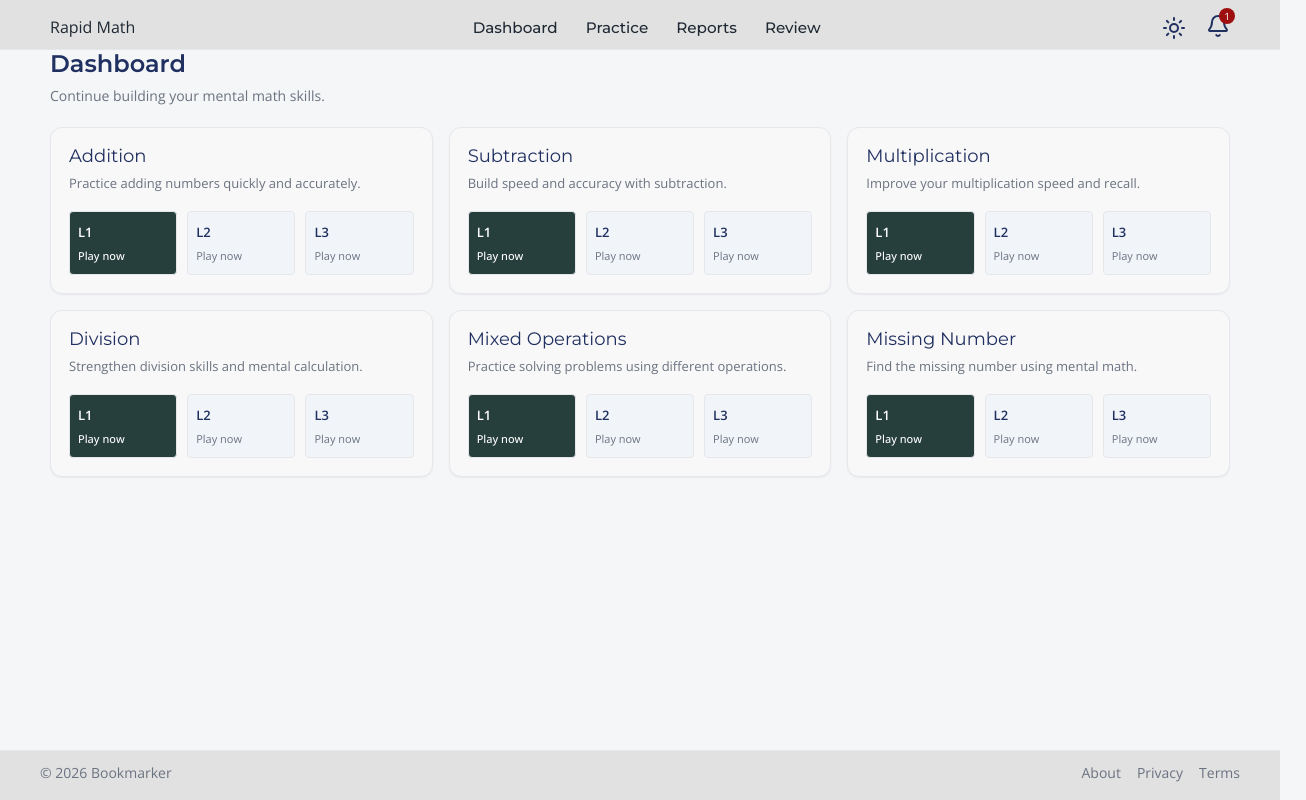
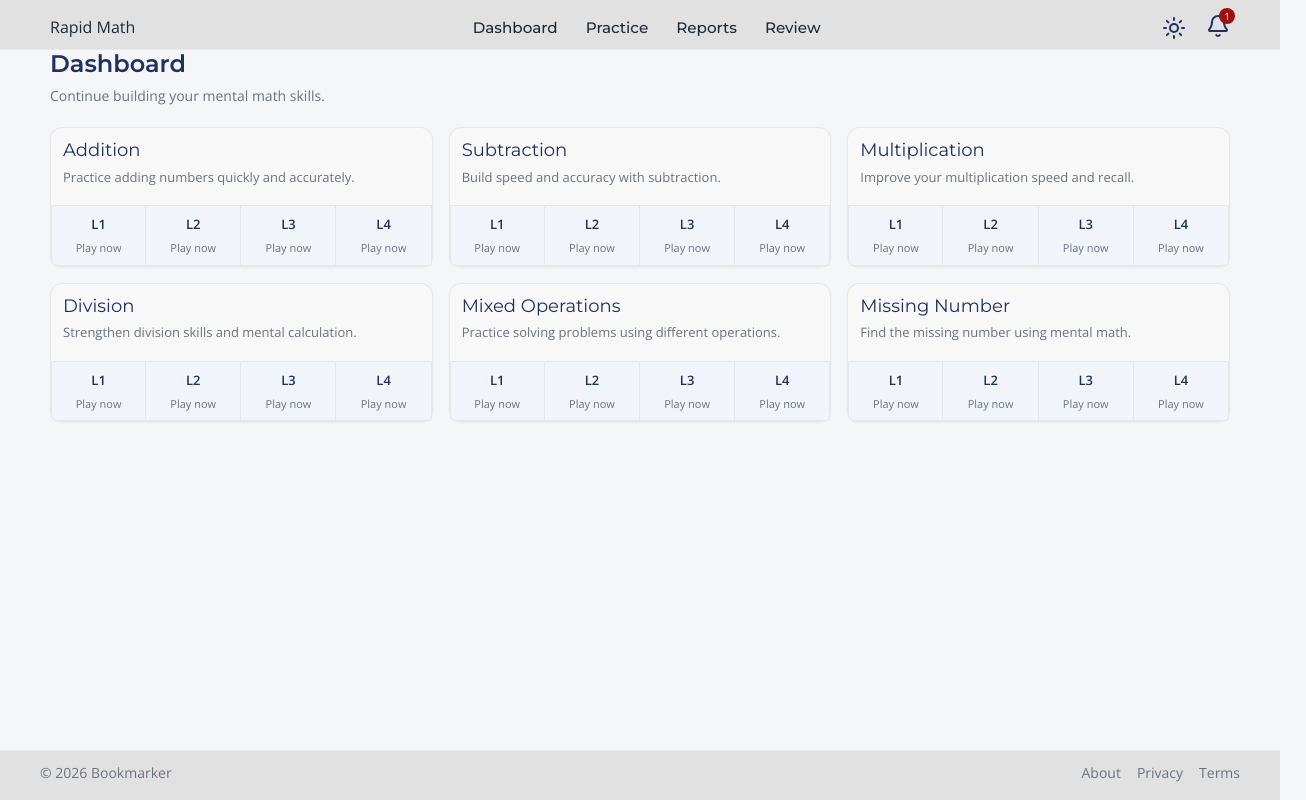
Before and after one commit to shankris/rapidMath, a Next.js app: page / in a window 1280 px wide. Shown: the whole page, 1306 px wide, since content can reach past the window. Built offline with nearby package versions, Linux system fonts and the light colour scheme.

Commit message:
Add - Levlels 1 to 4 on Desktop

```diff
--- a/src/components/Dashboard/Dashboard.jsx
+++ b/src/components/Dashboard/Dashboard.jsx
@@ -111,7 +111,7 @@ export default function Dashboard() {
                   <Link
                     key={level.level}
                     href={`/practice/${operation.operation}/${level.level}`}
-                    className={`${styles.level} ${level.level === 1 ? styles.recommended : ""}`}
+                    className={styles.level}
                   >
                     <span className={styles.levelNumber}>L{level.level}</span>
 
--- a/src/components/Dashboard/Dashboard.module.css
+++ b/src/components/Dashboard/Dashboard.module.css
@@ -44,8 +44,11 @@
 -------------------------------------------------- */
 
 .operationCard {
-  padding: 18px;
+  display: flex;
+  flex-direction: column;
   min-width: 0;
+  /* padding: 18px; */
+  overflow: visible;
 }
 
 .operationHeader h2 {
@@ -53,6 +56,7 @@
   font-size: 18px;
   font-weight: 400;
   color: var(--headingCol);
+  padding: 12px 12px 0;
 }
 
 .operationHeader p {
@@ -60,6 +64,7 @@
   font-size: 13px;
   line-height: 1.5;
   color: var(--mutedColor);
+  padding: 0px 12px;
 }
 
 /* --------------------------------------------------
@@ -68,9 +73,9 @@
 
 .levels {
   display: grid;
-  grid-template-columns: repeat(3, minmax(0, 1fr));
-  gap: 10px;
-  margin-top: 18px;
+  grid-template-columns: repeat(4, minmax(0, 1fr));
+  margin-top: auto;
+  padding-top: 18px;
 }
 
 .level {
@@ -78,10 +83,11 @@
   display: flex;
   flex-direction: column;
   justify-content: center;
-  min-height: 64px;
+  min-width: 0;
+  min-height: 60px;
   padding: 8px;
   border: 1px solid var(--borderColor);
-  border-radius: 4px;
+  border-radius: 0;
   text-decoration: none;
   background: var(--surfaceAlt);
   transition:
@@ -90,12 +96,23 @@
     transform 150ms ease;
 }
 
+.level:first-child {
+  border-radius: 0px 0 0 6px;
+}
+
+.level:last-child {
+  border-radius: 0 0px 4px 0;
+}
+
+.level+.level {
+  border-left: 0;
+}
+
 .level:hover {
-  border-color: var(--accentColor);
+  /* border-color: var(--accentColor); */
   transform: translateY(-1px);
   z-index: 10;
 }
-
 
 /* --------------------------------------------------
    Level Link States
@@ -117,59 +134,58 @@
   font-size: 13px;
   font-weight: 600;
   color: var(--headingCol);
+  text-align: center;
 }
 
 .levelPlaceholder {
   margin-top: 4px;
   font-size: 11px;
   color: var(--mutedColor);
+  white-space: nowrap;
+  overflow: hidden;
+  text-overflow: ellipsis;
+  text-align: center;
 }
 
 /* --------------------------------------------------
    Responsive Layout
 -------------------------------------------------- */
 
+@media (max-width: 900px) {
+  .operations {
+    grid-template-columns: repeat(2, minmax(0, 1fr));
+  }
+}
+
 @media (max-width: 768px) {
   .operations {
     grid-template-columns: 1fr;
-  }
-
-  .levels {
-    grid-template-columns: repeat(3, minmax(0, 1fr));
   }
 }
 
 @media (max-width: 480px) {
   .levels {
-    grid-template-columns: 1fr;
+    grid-template-columns: repeat(2, minmax(0, 1fr));
+  }
+
+  .level:first-child {
+    border-radius: 4px 0 0 0;
+  }
+
+  .level:nth-child(2) {
+    border-radius: 0 4px 0 0;
+  }
+
+  .level:nth-child(3) {
+    border-left: 1px solid var(--borderColor);
+    border-radius: 0 0 0 4px;
+  }
+
+  .level:last-child {
+    border-radius: 0 0 4px 0;
   }
 }
 
-/* --------------------------------------------------
-   Recommended Level
--------------------------------------------------- */
-
-.recommended {
-  background: var(--tab2Bg);
-  color: var(--tab2Txt);
-}
-
-.recommended:hover {
-  border-color: var(--headingCol);
-}
-
-.recommended .levelNumber {
-  color: var(--tab2Txt);
-}
-
-.recommended .levelPlaceholder {
-  color: var(--text-primary);
-  font-weight: 500;
-}
-
-.recommended:hover {
-  border-color: var(--headingCol);
-}
 
 /* --------------------------------------------------
    Level Default Content
@@ -233,23 +249,18 @@
   left: 50%;
   top: calc(100% + 8px);
   z-index: 20;
-
   display: flex;
   align-items: stretch;
   gap: 0;
-
   min-width: 250px;
   padding: 10px 12px;
-
   border: 1px solid var(--borderColor);
   border-radius: 8px;
   background: var(--surfaceColor);
   box-shadow: var(--shadow-md);
-
   opacity: 0;
   visibility: hidden;
   pointer-events: none;
-
   transform: translate(-50%, -4px);
   transition:
     opacity 150ms ease,
--- a/src/components/Dashboard/dashboardData.json
+++ b/src/components/Dashboard/dashboardData.json
@@ -3,168 +3,36 @@
     "operation": "add",
     "title": "Addition",
     "description": "Practice adding numbers quickly and accurately.",
-    "levels": [
-      {
-        "level": 1,
-        "lastUse": "2d ago",
-        "accuracy": "100%",
-        "reactionTime": "2.58s",
-        "questions": 2200
-      },
-      {
-        "level": 2,
-        "lastUse": "Play now",
-        "accuracy": "100%",
-        "reactionTime": "2.58s",
-        "questions": 2200
-      },
-      {
-        "level": 3,
-        "lastUse": "Play now",
-        "accuracy": "100%",
-        "reactionTime": "2.58s",
-        "questions": 2200
-      }
-    ]
+    "levels": [{ "level": 1 }, { "level": 2 }, { "level": 3 }, { "level": 4 }]
   },
   {
     "operation": "sub",
     "title": "Subtraction",
     "description": "Build speed and accuracy with subtraction.",
-    "levels": [
-      {
-        "level": 1,
-        "lastUse": "12m ago",
-        "accuracy": "100%",
-        "reactionTime": "2.58s",
-        "questions": 2200
-      },
-      {
-        "level": 2,
-        "lastUse": "Play now",
-        "accuracy": "100%",
-        "reactionTime": "2.58s",
-        "questions": 2200
-      },
-      {
-        "level": 3,
-        "lastUse": "Play now",
-        "accuracy": "100%",
-        "reactionTime": "2.58s",
-        "questions": 2200
-      }
-    ]
+    "levels": [{ "level": 1 }, { "level": 2 }, { "level": 3 }, { "level": 4 }]
   },
   {
     "operation": "mul",
     "title": "Multiplication",
     "description": "Improve your multiplication speed and recall.",
-    "levels": [
-      {
-        "level": 1,
-        "lastUse": "Try now",
-        "accuracy": "100%",
-        "reactionTime": "2.58s",
-        "questions": 2200
-      },
-      {
-        "level": 2,
-        "lastUse": "Try now",
-        "accuracy": "100%",
-        "reactionTime": "2.58s",
-        "questions": 2200
-      },
-      {
-        "level": 3,
-        "lastUse": "Try now",
-        "accuracy": "100%",
-        "reactionTime": "2.58s",
-        "questions": 2200
-      }
-    ]
+    "levels": [{ "level": 1 }, { "level": 2 }, { "level": 3 }, { "level": 4 }]
   },
   {
     "operation": "div",
     "title": "Division",
     "description": "Strengthen division skills and mental calculation.",
-    "levels": [
-      {
-        "level": 1,
-        "lastUse": "Try now",
-        "accuracy": "100%",
-        "reactionTime": "2.58s",
-        "questions": 2200
-      },
-      {
-        "level": 2,
-        "lastUse": "Try now",
-        "accuracy": "100%",
-        "reactionTime": "2.58s",
-        "questions": 2200
-      },
-      {
-        "level": 3,
-        "lastUse": "Try now",
-        "accuracy": "100%",
-        "reactionTime": "2.58s",
-        "questions": 2200
-      }
-    ]
+    "levels": [{ "level": 1 }, { "level": 2 }, { "level": 3 }, { "level": 4 }]
   },
   {
     "operation": "mixedOperations",
     "title": "Mixed Operations",
     "description": "Practice solving problems using different operations.",
-    "levels": [
-      {
-        "level": 1,
-        "lastUse": "Try now",
-        "accuracy": "100%",
-        "reactionTime": "2.58s",
-        "questions": 2200
-      },
-      {
-        "level": 2,
-        "lastUse": "Try now",
-        "accuracy": "100%",
-        "reactionTime": "2.58s",
-        "questions": 2200
-      },
-      {
-        "level": 3,
-        "lastUse": "Try now",
-        "accuracy": "100%",
-        "reactionTime": "2.58s",
-        "questions": 2200
-      }
-    ]
+    "levels": [{ "level": 1 }, { "level": 2 }, { "level": 3 }, { "level": 4 }]
   },
   {
     "operation": "missingNumber",
     "title": "Missing Number",
     "description": "Find the missing number using mental math.",
-    "levels": [
-      {
-        "level": 1,
-        "lastUse": "Try now",
-        "accuracy": "100%",
-        "reactionTime": "2.58s",
-        "questions": 2200
-      },
-      {
-        "level": 2,
-        "lastUse": "Try now",
-        "accuracy": "100%",
-        "reactionTime": "2.58s",
-        "questions": 2200
-      },
-      {
-        "level": 3,
-        "lastUse": "Try now",
-        "accuracy": "100%",
-        "reactionTime": "2.58s",
-        "questions": 2200
-      }
-    ]
+    "levels": [{ "level": 1 }, { "level": 2 }, { "level": 3 }, { "level": 4 }]
   }
 ]
```
